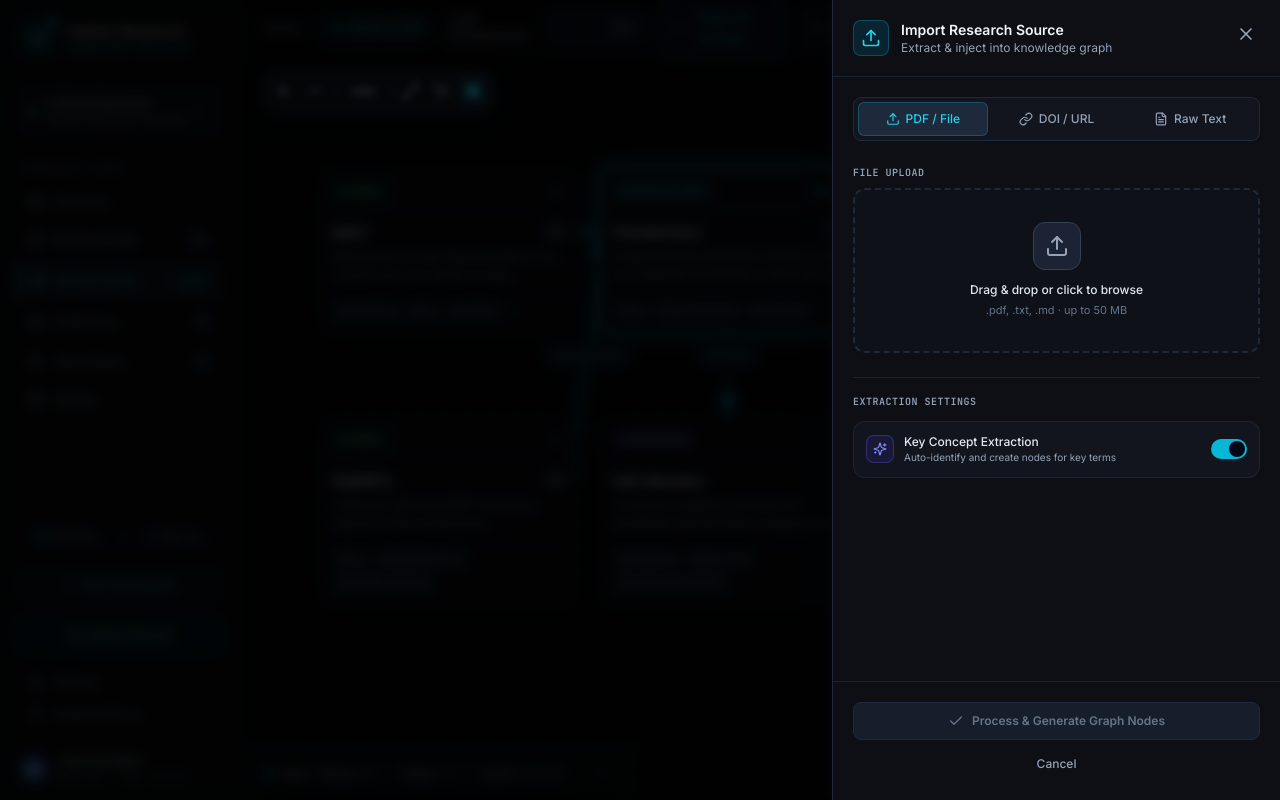
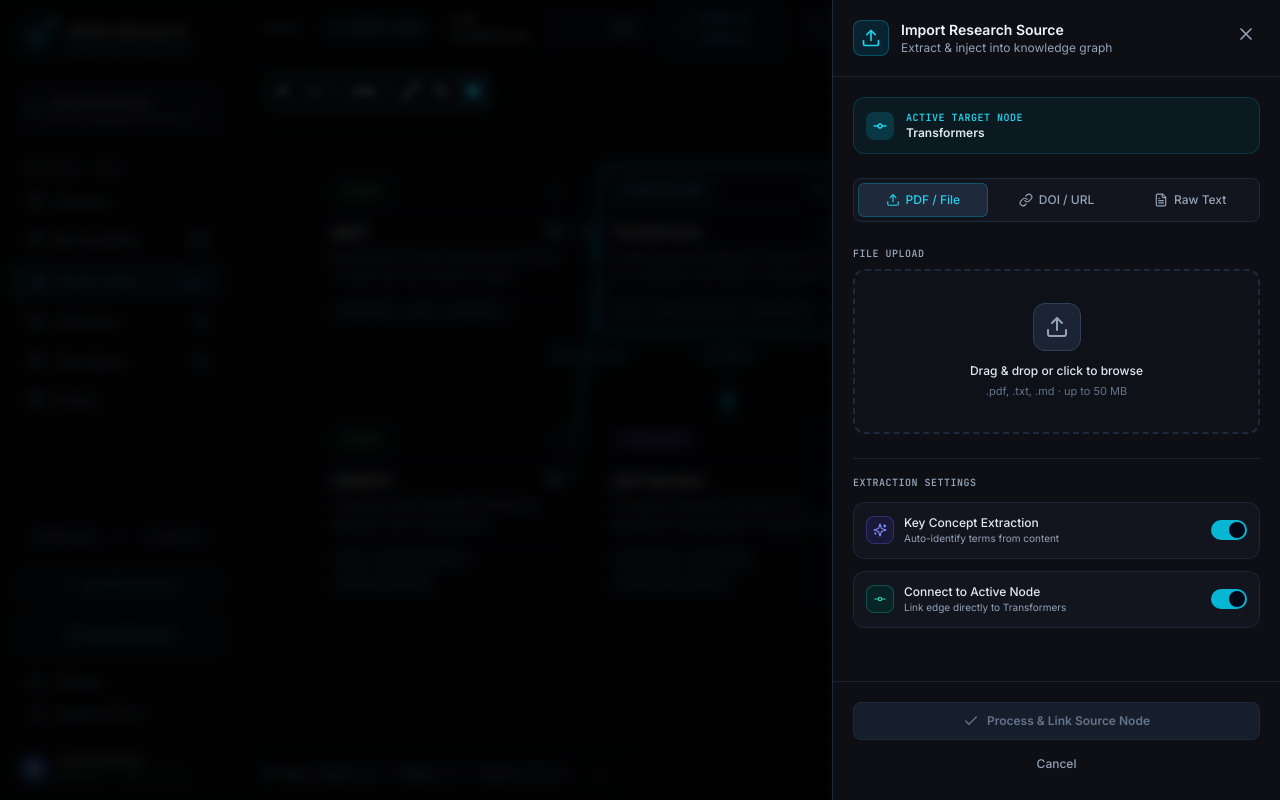
Before and after one commit to Sejal-Haldar/aether-research, a React (Vite) app: page / in a window 1280 px wide. Both pictures are taken after a click on the button "Import Source". Built offline with nearby package versions, Linux system fonts and the light colour scheme.

Commit message:
Auto-connect ingested sources to active node and add position positioning

```diff
--- a/src/components/modals/SourceIngestionDrawer.tsx
+++ b/src/components/modals/SourceIngestionDrawer.tsx
@@ -7,20 +7,29 @@ import {
   Sparkles,
   Check,
   Loader2,
-  File
+  File,
+  GitCommit
 } from 'lucide-react';
 import { useGraph } from '../../context/GraphContext';
 
 type TabType = 'file' | 'url' | 'text';
 
 export const SourceIngestionDrawer: React.FC = () => {
-  const { isSourceDrawerOpen, setIsSourceDrawerOpen, setNodes } = useGraph();
+  const {
+    isSourceDrawerOpen,
+    setIsSourceDrawerOpen,
+    setNodes,
+    selectedNodeId,
+    selectedNode,
+    addEdge
+  } = useGraph();
 
   const [activeTab, setActiveTab] = useState<TabType>('file');
   const [selectedFile, setSelectedFile] = useState<File | null>(null);
   const [urlInput, setUrlInput] = useState<string>('');
   const [rawTextInput, setRawTextInput] = useState<string>('');
   const [keyConceptExtraction, setKeyConceptExtraction] = useState<boolean>(true);
+  const [autoConnect, setAutoConnect] = useState<boolean>(true);
   const [isDragging, setIsDragging] = useState<boolean>(false);
   const [isProcessing, setIsProcessing] = useState<boolean>(false);
 
@@ -80,6 +89,10 @@ export const SourceIngestionDrawer: React.FC = () => {
         ? selectedFile.name.replace(/\.[^/.]+$/, "")
         : urlInput ? 'Web/DOI Source' : 'Raw Text Entry';
 
+      // Spawn node near current selected node position if available
+      const spawnX = selectedNode ? selectedNode.x + 260 : 250;
+      const spawnY = selectedNode ? selectedNode.y + 40 : 180;
+
       setNodes((prevNodes: any[]) => [
         ...prevNodes,
         {
@@ -88,9 +101,17 @@ export const SourceIngestionDrawer: React.FC = () => {
           category: 'SOURCE',
           description: `Imported via ${activeTab.toUpperCase()} ingestion engine.`,
           tags: ['#imported', '#source'],
-          status: 'Verified'
+          status: 'Verified',
+          x: spawnX,
+          y: spawnY,
+          badge: 'SOURCE'
         }
       ]);
+
+      // Connect automatically to active node if enabled
+      if (autoConnect && selectedNodeId) {
+        addEdge(newNodeId, selectedNodeId, 'references');
+      }
 
       setIsProcessing(false);
       handleClose();
@@ -122,6 +143,19 @@ export const SourceIngestionDrawer: React.FC = () => {
 
         {/* Content Body */}
         <div className="p-5 flex-1 overflow-y-auto flex flex-col gap-6">
+
+          {/* Active Target Banner */}
+          {selectedNode && (
+            <div className="p-3 bg-cyan-950/30 border border-cyan-500/20 rounded-xl flex items-center gap-3">
+              <div className="w-7 h-7 rounded-lg bg-cyan-500/20 flex items-center justify-center text-cyan-400 shrink-0">
+                <GitCommit className="w-4 h-4" />
+              </div>
+              <div className="overflow-hidden">
+                <p className="text-[10px] font-mono text-cyan-400 uppercase tracking-wider font-semibold">Active Target Node</p>
+                <p className="text-xs font-semibold text-slate-200 truncate">{selectedNode.title}</p>
+              </div>
+            </div>
+          )}
 
           {/* Navigation Tabs */}
           <div className="grid grid-cols-3 gap-1 p-1 bg-[#12151E] border border-slate-800 rounded-lg text-xs font-medium">
@@ -246,7 +280,7 @@ export const SourceIngestionDrawer: React.FC = () => {
                 value={rawTextInput}
                 onChange={(e) => setRawTextInput(e.target.value)}
                 placeholder="Paste abstract, study excerpts, or raw notes..."
-                rows={6}
+                rows={5}
                 className="w-full p-3 rounded-lg bg-[#12151E] border border-slate-800 text-xs text-slate-200 placeholder-slate-500 focus:outline-none focus:border-cyan-500/50 resize-none"
               />
             </div>
@@ -257,6 +291,8 @@ export const SourceIngestionDrawer: React.FC = () => {
             <span className="text-[10px] font-mono uppercase tracking-wider text-slate-400 font-semibold">
               EXTRACTION SETTINGS
             </span>
+
+            {/* Concept Extraction */}
             <div className="p-3 bg-[#12151E] border border-slate-800/80 rounded-xl flex items-center justify-between">
               <div className="flex items-center gap-2.5">
                 <div className="w-7 h-7 rounded-lg bg-indigo-950/60 border border-indigo-500/30 flex items-center justify-center text-indigo-400">
@@ -264,7 +300,7 @@ export const SourceIngestionDrawer: React.FC = () => {
                 </div>
                 <div>
                   <p className="text-xs font-medium text-slate-200">Key Concept Extraction</p>
-                  <p className="text-[10px] text-slate-400">Auto-identify and create nodes for key terms</p>
+                  <p className="text-[10px] text-slate-400">Auto-identify terms from content</p>
                 </div>
               </div>
               <button
@@ -277,6 +313,35 @@ export const SourceIngestionDrawer: React.FC = () => {
                 <div
                   className={`w-4 h-4 rounded-full bg-slate-950 transition-transform ${
                     keyConceptExtraction ? 'translate-x-4' : 'translate-x-0'
+                  }`}
+                />
+              </button>
+            </div>
+
+            {/* Auto-Connect toggle */}
+            <div className="p-3 bg-[#12151E] border border-slate-800/80 rounded-xl flex items-center justify-between">
+              <div className="flex items-center gap-2.5">
+                <div className="w-7 h-7 rounded-lg bg-teal-950/60 border border-teal-500/30 flex items-center justify-center text-teal-400">
+                  <GitCommit className="w-3.5 h-3.5" />
+                </div>
+                <div>
+                  <p className="text-xs font-medium text-slate-200">Connect to Active Node</p>
+                  <p className="text-[10px] text-slate-400">
+                    {selectedNode ? `Link edge directly to ${selectedNode.title}` : 'No active target node selected'}
+                  </p>
+                </div>
+              </div>
+              <button
+                type="button"
+                disabled={!selectedNodeId}
+                onClick={() => setAutoConnect(!autoConnect)}
+                className={`w-9 h-5 rounded-full transition-colors relative flex items-center px-0.5 ${
+                  autoConnect && selectedNodeId ? 'bg-cyan-500' : 'bg-slate-700 opacity-60'
+                }`}
+              >
+                <div
+                  className={`w-4 h-4 rounded-full bg-slate-950 transition-transform ${
+                    autoConnect && selectedNodeId ? 'translate-x-4' : 'translate-x-0'
                   }`}
                 />
               </button>
@@ -303,7 +368,7 @@ export const SourceIngestionDrawer: React.FC = () => {
             ) : (
               <>
                 <Check className="w-4 h-4" />
-                <span>Process & Generate Graph Nodes</span>
+                <span>Process & Link Source Node</span>
               </>
             )}
           </button>
```
